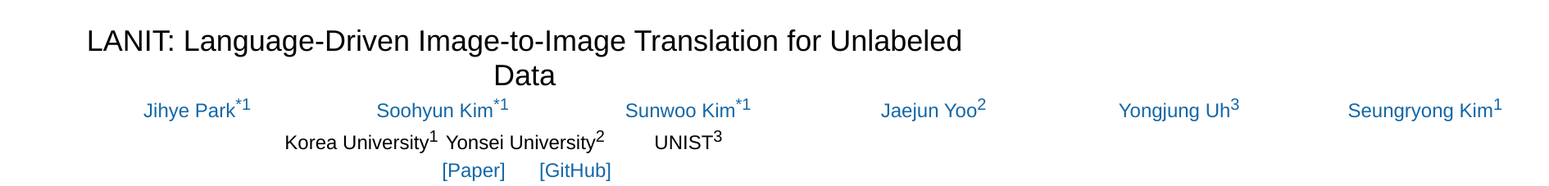
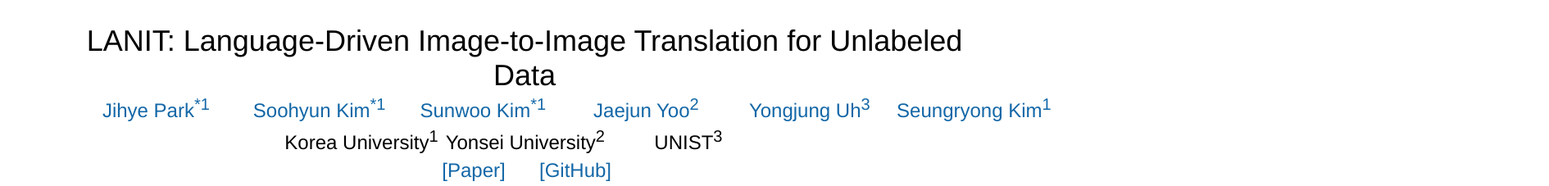
Before and after one commit to cvlab-kaist/LANIT, a plain HTML site: page index.html in a window 1280 px wide. Shown: the top 227 px of the page at 82% size, 1890 px wide, since content can reach past the window. Drawn offline with Linux system fonts and the light colour scheme; a script that the page names is missing.

Commit message:
Update index.html

```diff
--- a/index.html
+++ b/index.html
@@ -127,35 +127,35 @@
 	<br>
 	<center>
 		<span style="font-size:36px">LANIT: Language-Driven Image-to-Image Translation for Unlabeled Data</span>
-		<table align=center width=1800px>
-			<table align=center width=1800px>
+		<table align=center width=1200px>
+			<table align=center width=1200px>
 				<tr>
-					<td align=center width=300px>
+					<td align=center width=200px>
 						<center>
 							<span style="font-size:24px"><a href="">Jihye Park<sup>*1</sup></a></span>
 						</center>
 					</td>
-					<td align=center width=300px>
+					<td align=center width=200px>
 						<center>
 							<span style="font-size:24px"><a href="https://scholar.google.co.kr/citations?user=oDplwx8AAAAJ&hl=ko&oi=sra">Soohyun Kim<sup>*1</sup></a></span>
 						</center>
 					</td>
-					<td align=center width=300px>
+					<td align=center width=200px>
 						<center>
-							<span style="font-size:24px"><a href="https://en.wikipedia.org/wiki/James_J._Gibson">Sunwoo Kim<sup>*1</sup></a></span>
+							<span style="font-size:24px"><a href="https://github.com/sunwoo76">Sunwoo Kim<sup>*1</sup></a></span>
 						</center>
 					</td>
-					<td align=center width=300px>
+					<td align=center width=200px>
 						<center>
 							<span style="font-size:24px"><a href="https://scholar.google.co.kr/citations?user=7NBlQw4AAAAJ&hl=ko&oi=ao">Jaejun Yoo<sup>2</sup></a></span>
 						</center>
 					</td>
-					<td align=center width=300px>
+					<td align=center width=200px>
 						<center>
 							<span style="font-size:24px"><a href="https://scholar.google.co.kr/citations?user=BWBGrEEAAAAJ&hl=ko&oi=ao">Yongjung Uh<sup>3</sup></a></span>
 						</center>
 					</td>
-					<td align=center width=300px>
+					<td align=center width=200px>
 						<center>
 							<span style="font-size:24px"><a href="https://cvlab.korea.ac.kr/members">Seungryong Kim<sup>1</sup></a></span>
 						</center>
```
